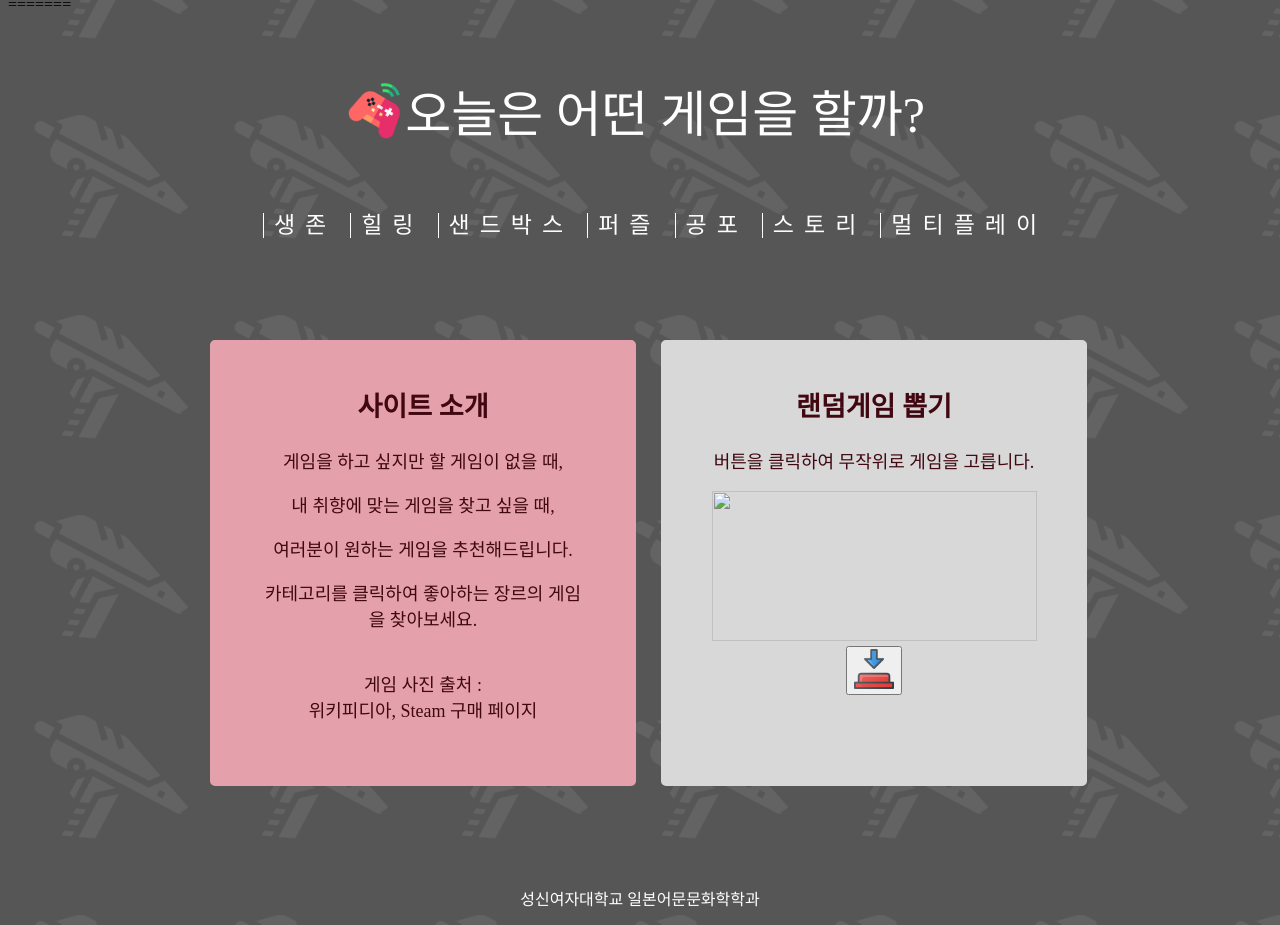
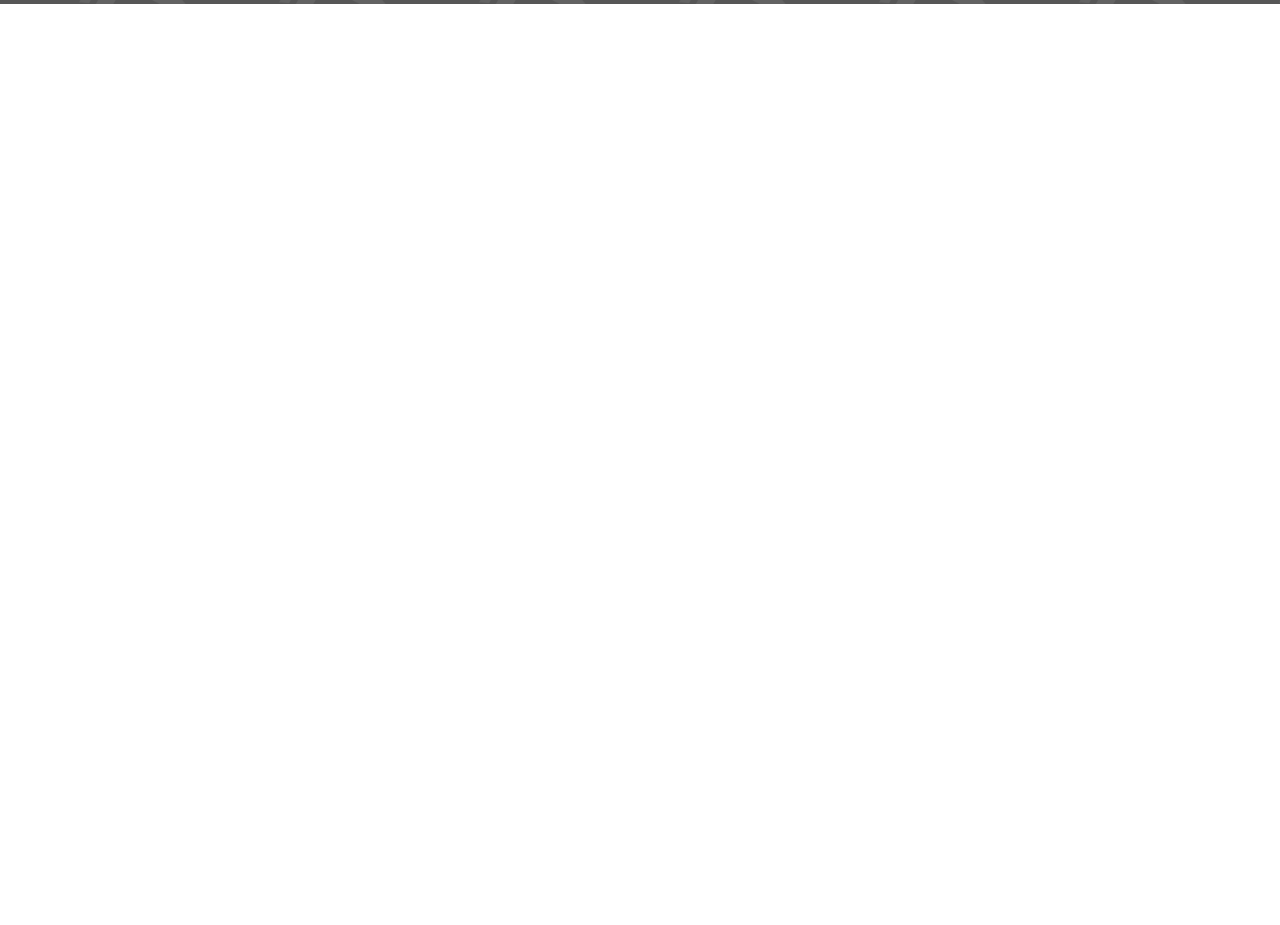
Before and after one commit to Introduce-Games/IntroduceGame, a plain HTML site: page mainpage.html in a window 1280 px wide. Shown: the part 910-1835 px from the top of the page. After the commit the page ends 914 px from the top, so only its background shows below. Drawn offline with Linux system fonts and the light colour scheme; a web font is replaced by a local one.

Commit message:
delete duplicated code

```diff
--- a/mainpage.html
+++ b/mainpage.html
@@ -85,85 +85,3 @@
     <footer>성신여자대학교 일본어문문화학학과</footer>
 </body>
 </html>
-=======
-<!DOCTYPE html>
-<html class="no-js">
-  <head>
-    <title>오늘은 어떤 게임을 할까?</title>
-    <meta http-equiv="Content-Type" content="text/html; charset=utf-8" />
-    <meta charset="UTF-8" />
-    <link type="text/css" rel="stylesheet" href="css/mainpage.css" />
-    <script>
-      var imgArr = [
-        "images/Dont Starve.jpg",
-        "images/TheForest_Game.jpg",
-        "images/a short hike2.png",
-        "images/Donut County.jpg",
-        "images/Minecraft.png",
-        "images/starbound.jpg",
-        "images/baba is you.jpg",
-        "images/never alone.jpg",
-        "images/The-Last-Door-Header.jpg",
-        "images/inside.jpg",
-        "images/OneShot1.png",
-        "images/night in the woods.jpg",
-        "images/deceit.jpg",
-        "images/human fall flat.jpg",
-        "images/assemble with Care.jpg",
-        "images/house of rules.jpg",
-        "images/overcooked.jpg",
-        "images/portal.jpg",
-        "images/the painscreek killings.jpg",
-        "images/terraria.jpg",
-        "images/60seconds.jpg",
-      ];
-
-      function changePic() {
-        var random = Math.floor(Math.random() * imgArr.length);
-        var object = document.getElementById("change");
-        object.src = imgArr[random];
-      }
-    </script>
-  </head>
-  <body>
-    <header id="top">
-      <h1>
-        <a href="mainpage.html"><img src="images/video-game.png" width="50" height="50" style="transform: rotate(30deg)" />오늘은 어떤 게임을 할까?</a>
-      </h1>
-    </header>
-    <nav id="menu">
-      <ul>
-        <li><a href="nav_survival.html">생존</a></li>
-        <li><a href="nav_healing.html">힐링</a></li>
-        <li><a href="nav_sandbox.html">샌드박스</a></li>
-        <li><a href="nav_puzzle.html">퍼즐</a></li>
-        <li><a href="nav_horror.html">공포</a></li>
-        <li><a href="nav_story.html">스토리</a></li>
-        <li><a href="nav_multiplay.html">멀티플레이</a></li>
-      </ul>
-    </nav>
-    <section id="section1">
-      <article id="introduction">
-        <h2>사이트 소개</h2>
-        <p>게임을 하고 싶지만 할 게임이 없을 때,</p>
-        <p>내 취향에 맞는 게임을 찾고 싶을 때,</p>
-        <p>여러분이 원하는 게임을 추천해드립니다.</p>
-        <p>카테고리를 클릭하여 좋아하는 장르의 게임을 찾아보세요.</p>
-        <p>
-          <br />
-          게임 사진 출처 : <br />
-          위키피디아, Steam 구매 페이지
-        </p>
-      </article>
-      <article id="todaysGame">
-        <h2>랜덤게임 뽑기</h2>
-        <p>버튼을 클릭하여 무작위로 게임을 고릅니다.<br /></p>
-        <img id="change" src="images/baba is you.jpg" width="325" height="150" />
-        <button type="button" onclick="changePic()" value="게임 바꾸기">
-          <img src="images/button.png" width="40" height="40" />
-        </button>
-      </article>
-    </section>
-    <footer>성신여자대학교 일본어문문화학학과</footer>
-  </body>
-</html>
```
